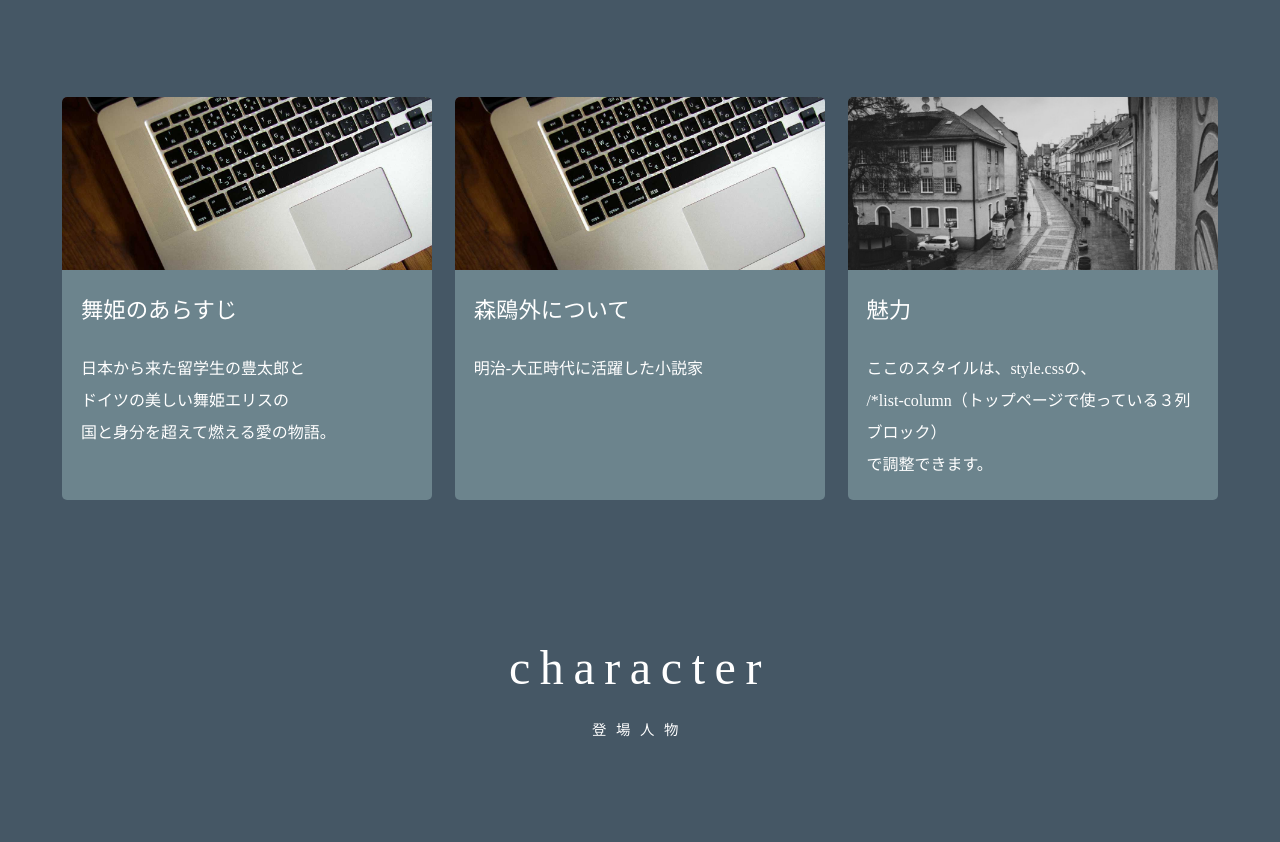
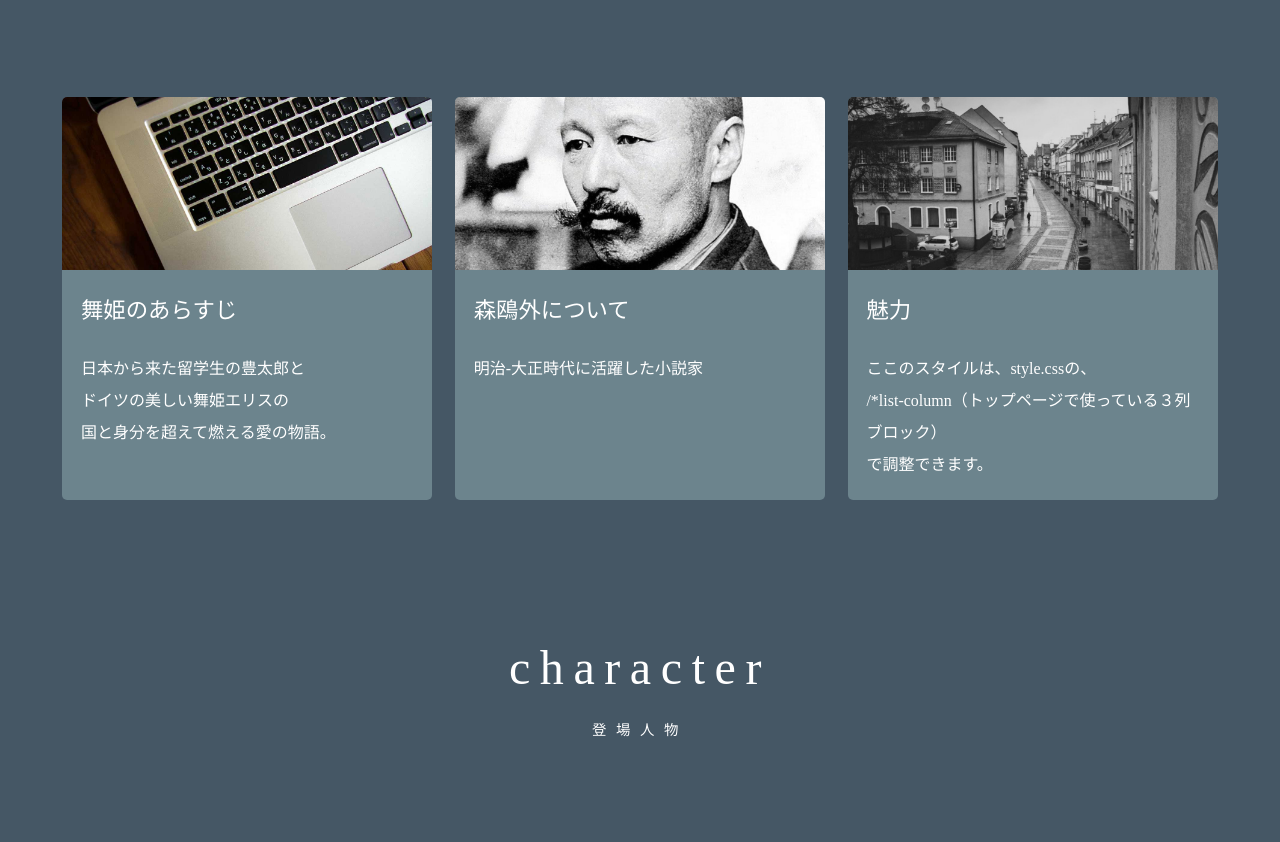
Before and after one commit to kusu0415/4QkashiwaA, a plain HTML site: page index.html in a window 1280 px wide. Shown: the part 1295-2137 px from the top of the page. Drawn offline with Linux system fonts and the light colour scheme; a web font is replaced by a local one.

Commit message:
Update index.html

```diff
--- a/index.html
+++ b/index.html
@@ -77,7 +77,7 @@
 </div>
 
 <div class="list-column">
-<figure><img src="https://github.com/kusu0415/4QkashiwaA/blob/main/sample1.jpg?raw=true" alt=""></figure>
+<figure><img src="https://github.com/kusu0415/4QkashiwaA/blob/main/%E5%90%8D%E7%A7%B0%E6%9C%AA%E8%A8%AD%E5%AE%9A%E3%81%AE%E3%83%86%E3%82%99%E3%82%B5%E3%82%99%E3%82%A4%E3%83%B3%20(2).png?raw=true" alt=""></figure>
 <div class="text">
 <h4>森鴎外について</h4>
 <p>明治-大正時代に活躍した小説家</p>
```
